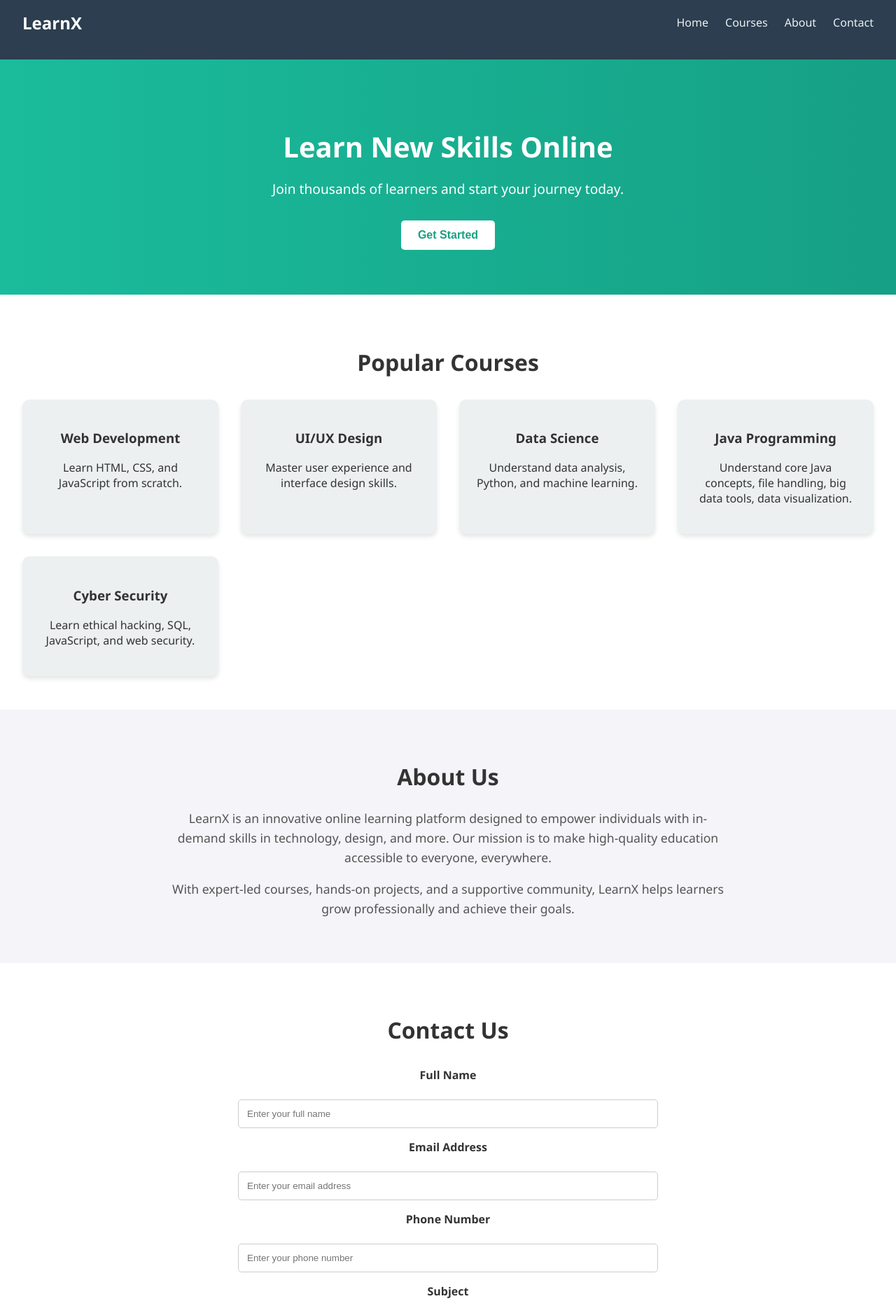
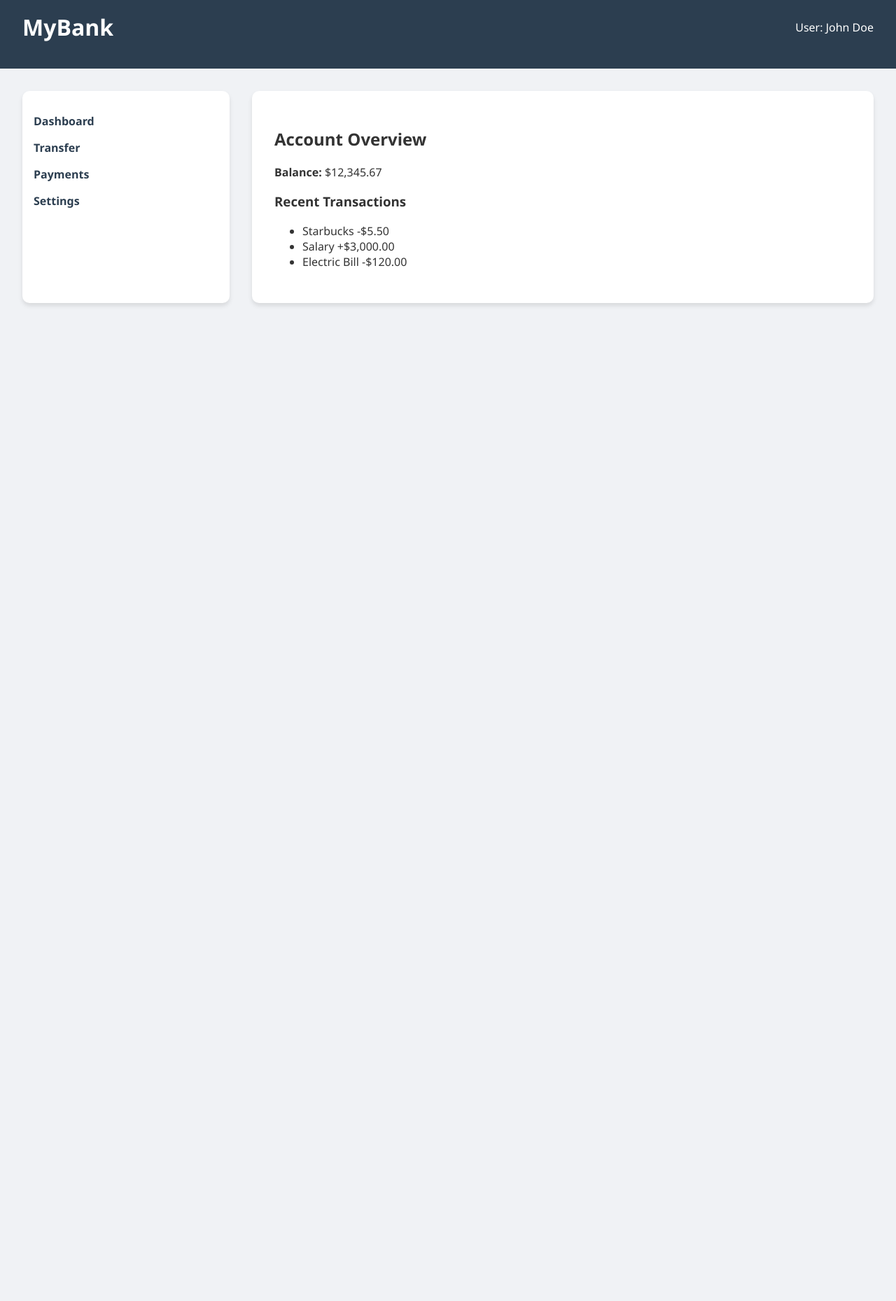
Before and after one commit to anjukavya/Brainwave_Matrix_Intern, a plain HTML site: page index.html in a window 1280 px wide. Shown: the part 20-1879 px from the top of the page at 70% size. After the commit the page ends 800 px from the top, so only its background shows below. Drawn offline with Linux system fonts and the light colour scheme.

Commit message:
Add files via upload

```diff
--- a/index.html
+++ b/index.html
@@ -3,295 +3,158 @@
 <head>
   <meta charset="UTF-8" />
   <meta name="viewport" content="width=device-width, initial-scale=1.0" />
-  <title>Online Learning Platform</title>
+  <title>Banking App</title>
   <style>
-
     body {
+      margin: 0;
       font-family: 'Segoe UI', Tahoma, Geneva, Verdana, sans-serif;
-      margin: 0;
-      padding: 0;
-      background-color: #f4f4f9;
+      background-color: #f0f2f5;
       color: #333;
     }
 
-    .navbar {
+    header {
+      background-color: #2c3e50;
+      padding: 1rem 2rem;
+      color: white;
       display: flex;
       justify-content: space-between;
       align-items: center;
-      background-color: #2c3e50;
-      padding: 1rem 2rem;
+    }
+
+    .dashboard {
+      display: grid;
+      grid-template-columns: 1fr 3fr;
+      gap: 2rem;
+      padding: 2rem;
+    }
+
+    .sidebar {
+      background-color: white;
+      padding: 1rem;
+      border-radius: 10px;
       box-shadow: 0 4px 6px rgba(0, 0, 0, 0.1);
     }
 
-    .logo {
-      color: #fff;
-      font-size: 1.5rem;
+    .sidebar ul {
+      list-style: none;
+      padding: 0;
     }
 
-    .nav-links {
-      list-style: none;
-      display: flex;
-      gap: 1.5rem;
+    .sidebar li {
+      margin: 1rem 0;
     }
 
-    .nav-links a {
+    .sidebar a {
       text-decoration: none;
-      color: #ecf0f1;
-      transition: color 0.3s;
+      color: #2c3e50;
+      font-weight: bold;
+      cursor: pointer;
     }
 
-    .nav-links a:hover {
-      color: #1abc9c;
+    .main-content {
+      background-color: white;
+      padding: 2rem;
+      border-radius: 10px;
+      box-shadow: 0 4px 6px rgba(0, 0, 0, 0.1);
     }
 
-
-    .hero {
-      text-align: center;
-      padding: 4rem 2rem;
-      background: linear-gradient(to right, #1abc9c, #16a085);
-      color: white;
-      box-shadow: 0 6px 12px rgba(0, 0, 0, 0.1);
+    .hidden {
+      display: none;
     }
-
-    .hero h2 {
-      font-size: 2.5rem;
-      margin-bottom: 1rem;
-    }
-
-    .hero p {
-      font-size: 1.2rem;
-      margin-bottom: 2rem;
-    }
-
-    .hero button {
-      padding: 0.75rem 1.5rem;
-      font-size: 1rem;
-      background-color: #fff;
-      border: none;
-      border-radius: 5px;
-      cursor: pointer;
-      color: #16a085;
-      font-weight: bold;
-      transition: background 0.3s;
-    }
-
-    .hero button:hover {
-      background-color: #ecf0f1;
-    }
-
-    /* Courses Section */
-    .courses {
-      padding: 3rem 2rem;
-      background-color: #fff;
-      text-align: center;
-    }
-
-    .courses h2 {
-      font-size: 2rem;
-      margin-bottom: 2rem;
-    }
-
-    .course-list {
-      display: grid;
-      grid-template-columns: repeat(auto-fit, minmax(250px, 1fr));
-      gap: 2rem;
-    }
-
-    .course-card {
-      background-color: #ecf0f1;
-      padding: 1.5rem;
-      border-radius: 10px;
-      box-shadow: 0 4px 6px rgba(0, 0, 0, 0.1);
-      transition: transform 0.3s;
-    }
-
-    .course-card:hover {
-      transform: translateY(-5px);
-    }
-
-
-    .about {
-      padding: 3rem 2rem;
-      background-color: #f4f4f9;
-      text-align: center;
-    }
-
-    .about h2 {
-      font-size: 2rem;
-      margin-bottom: 1.5rem;
-    }
-
-    .about p {
-      max-width: 800px;
-      margin: 0 auto 1rem auto;
-      font-size: 1.1rem;
-      line-height: 1.6;
-      color: #555;
-    }
-
-
-    .contact {
-      padding: 3rem 2rem;
-      background-color: #fff;
-      text-align: center;
-    }
-
-    .contact h2 {
-      font-size: 2rem;
-      margin-bottom: 2rem;
-    }
-
-    .contact form {
-      max-width: 600px;
-      margin: 0 auto;
-      display: flex;
-      flex-direction: column;
-      gap: 1rem;
-    }
-
-    .contact label {
-      font-weight: bold;
-      margin-bottom: 0.5rem;
-      color: #333;
-    }
-
-    .contact input, .contact textarea {
-      padding: 0.75rem;
-      border-radius: 5px;
-      border: 1px solid #ccc;
-    }
-
-    .contact textarea {
-      resize: vertical;
-    }
-
-    .contact button {
-      padding: 0.75rem;
-      background-color: #16a085;
-      color: white;
-      border: none;
-      border-radius: 5px;
-      font-weight: bold;
-      cursor: pointer;
-      transition: background-color 0.3s;
-    }
-
-    .contact button:hover {
-      background-color: #1abc9c;
-    }
-
 
     footer {
       text-align: center;
       padding: 1rem;
       background-color: #2c3e50;
       color: white;
+      position: fixed;
+      width: 100%;
+      bottom: 0;
     }
 
-
-    @media (max-width: 600px) {
-      .nav-links {
-        flex-direction: column;
-        gap: 0.5rem;
-      }
-
-      .hero h2 {
-        font-size: 2rem;
-      }
-
-      .courses h2, .about h2, .contact h2 {
-        font-size: 1.8rem;
-      }
-
-      .course-list {
-        grid-template-columns: repeat(auto-fit, minmax(220px, 1fr));
+    @media (max-width: 768px) {
+      .dashboard {
+        grid-template-columns: 1fr;
       }
     }
   </style>
 </head>
 <body>
-
   <header>
-    <nav class="navbar">
-      <h1 class="logo">LearnX</h1>
-      <ul class="nav-links">
-        <li><a href="#home">Home</a></li>
-        <li><a href="#courses">Courses</a></li>
-        <li><a href="#about">About</a></li>
-        <li><a href="#contact">Contact</a></li>
-      </ul>
-    </nav>
+    <h1>MyBank</h1>
+    <div>User: John Doe</div>
   </header>
 
-  <!-- Home Section -->
-  <section id="home" class="hero">
-    <h2>Learn New Skills Online</h2>
-    <p>Join thousands of learners and start your journey today.</p>
-    <button onclick="alert('Get Started Clicked!')">Get Started</button>
-  </section>
+  <main class="dashboard">
+    <aside class="sidebar">
+      <ul>
+        <li><a onclick="showSection('dashboard')">Dashboard</a></li>
+        <li><a onclick="showSection('transfer')">Transfer</a></li>
+        <li><a onclick="showSection('payments')">Payments</a></li>
+        <li><a onclick="showSection('settings')">Settings</a></li>
+      </ul>
+    </aside>
 
-  <!-- Courses Section -->
-  <section id="courses" class="courses">
-    <h2>Popular Courses</h2>
-    <div class="course-list">
-      <div class="course-card">
-        <h3>Web Development</h3>
-        <p>Learn HTML, CSS, and JavaScript from scratch.</p>
+    <section class="main-content">
+      <div id="dashboard">
+        <h2>Account Overview</h2>
+        <p><strong>Balance:</strong> $12,345.67</p>
+        <h3>Recent Transactions</h3>
+        <ul>
+          <li>Starbucks -$5.50</li>
+          <li>Salary +$3,000.00</li>
+          <li>Electric Bill -$120.00</li>
+        </ul>
       </div>
-      <div class="course-card">
-        <h3>UI/UX Design</h3>
-        <p>Master user experience and interface design skills.</p>
+
+      <div id="transfer" class="hidden">
+        <h2>Transfer Funds</h2>
+        <form>
+          <label>To Account:</label><br />
+          <input type="text" placeholder="Account Number" /><br /><br />
+          <label>Amount:</label><br />
+          <input type="number" placeholder="$0.00" /><br /><br />
+          <button type="submit">Send</button>
+        </form>
       </div>
-      <div class="course-card">
-        <h3>Data Science</h3>
-        <p>Understand data analysis, Python, and machine learning.</p>
+
+      <div id="payments" class="hidden">
+        <h2>Make a Payment</h2>
+        <form>
+          <label>Bill Type:</label><br />
+          <select>
+            <option>Electric</option>
+            <option>Internet</option>
+            <option>Water</option>
+          </select><br /><br />
+          <label>Amount:</label><br />
+          <input type="number" placeholder="$0.00" /><br /><br />
+          <button type="submit">Pay Now</button>
+        </form>
       </div>
-      <div class="course-card">
-        <h3>Java Programming</h3>
-        <p>Understand core Java concepts, file handling, big data tools, data visualization.</p>
+
+      <div id="settings" class="hidden">
+        <h2>Settings</h2>
+        <form>
+          <label>Change Name:</label><br />
+          <input type="text" placeholder="New Name" /><br /><br />
+          <label>Change Password:</label><br />
+          <input type="password" placeholder="New Password" /><br /><br />
+          <button type="submit">Update</button>
+        </form>
       </div>
-      <div class="course-card">
-        <h3>Cyber Security</h3>
-        <p>Learn ethical hacking, SQL, JavaScript, and web security.</p>
-      </div>
-    </div>
-  </section>
+    </section>
+  </main>
 
-  <!-- About Section -->
-  <section id="about" class="about">
-    <h2>About Us</h2>
-    <p>LearnX is an innovative online learning platform designed to empower individuals with in-demand skills in technology, design, and more. Our mission is to make high-quality education accessible to everyone, everywhere.</p>
-    <p>With expert-led courses, hands-on projects, and a supportive community, LearnX helps learners grow professionally and achieve their goals.</p>
-  </section>
 
-  <!-- Contact Section -->
-  <section id="contact" class="contact">
-    <h2>Contact Us</h2>
-    <form>
-      <label for="name">Full Name</label>
-      <input type="text" id="name" placeholder="Enter your full name" required />
-      <label for="email">Email Address</label>
-      <input type="email" id="email" placeholder="Enter your email address" required />
-      <label for="phone">Phone Number</label>
-      <input type="tel" id="phone" placeholder="Enter your phone number" required />
-      <label for="subject">Subject</label>
-      <input type="text" id="subject" placeholder="Enter subject" required />
-      <label for="message">Message</label>
-      <textarea id="message" rows="5" placeholder="Your message" required></textarea>
-      <button type="submit">Send Message</button>
-    </form>
-  </section>
-
-  <!-- JavaScript for Form Submission -->
   <script>
-    document.querySelector("form").addEventListener("submit", function (e) {
-      e.preventDefault();
-      alert("Thank you for reaching out! We’ll get back to you soon.");
-      this.reset();
-    });
-
-    console.log("Website Loaded");
+    function showSection(sectionId) {
+      const sections = ['dashboard', 'transfer', 'payments', 'settings'];
+      sections.forEach(id => {
+        document.getElementById(id).classList.add('hidden');
+      });
+      document.getElementById(sectionId).classList.remove('hidden');
+    }
   </script>
-
 </body>
 </html>
```
